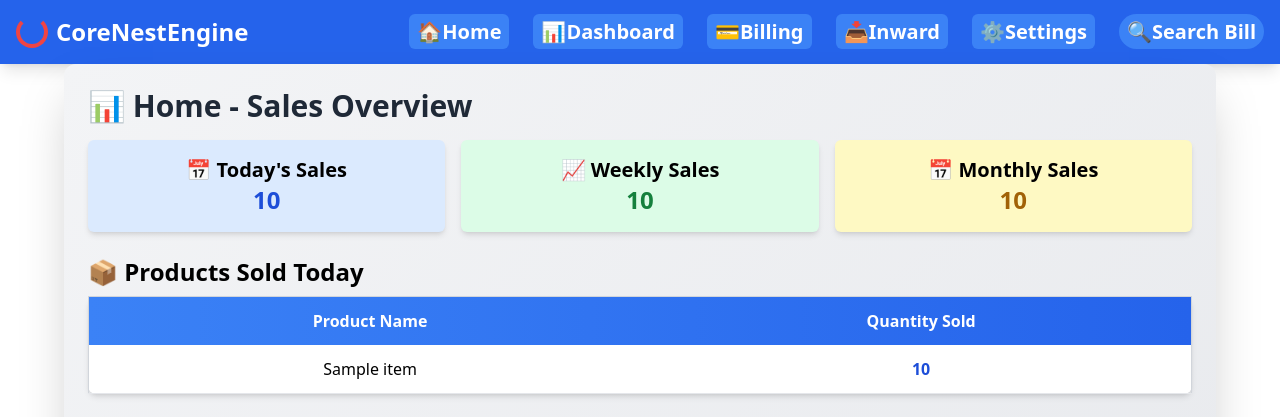
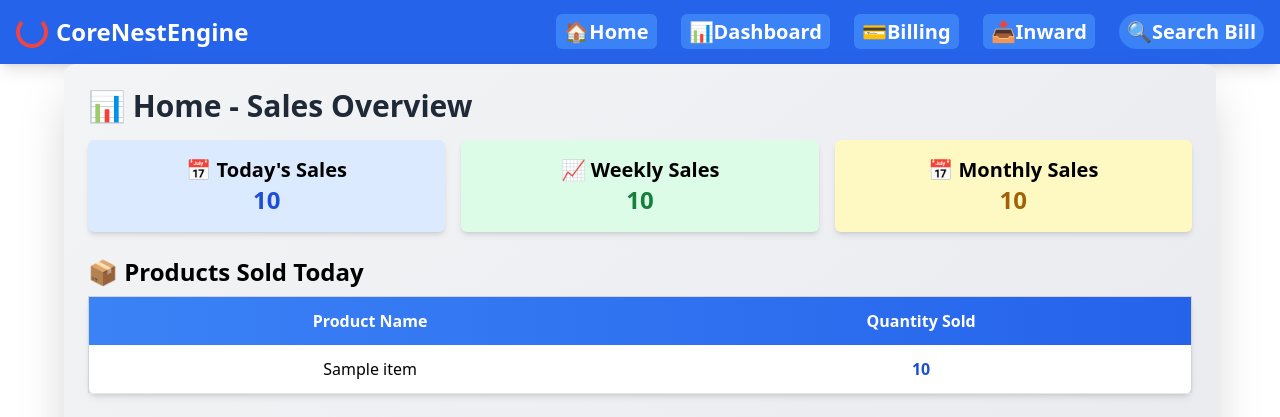
Before and after one commit to theNareshofficial/CoreNestEngine, a Python web app: template templates/home.html in a window 1280 px wide. Shown: the top 417 px of the page. Run offline with Jinja, Linux system fonts and the light colour scheme; the template is opened without the code that fills it: most values are stand-ins (such as "Sample title", 1, 10 or a date in 2020); some libraries are stand-ins or nearby versions.

Commit message:
updated link

```diff
--- a/templates/navbar.html
+++ b/templates/navbar.html
@@ -1,36 +1,29 @@
-<!-- templates/navbar.html -->
 <nav class="bg-blue-600 text-white font-bold p-4 shadow-lg">
     <div class="container mx-auto flex justify-between items-center">
-        <!-- Animated Clickable Logo -->
-        <a href="{{ url_for('home') }}" class="text-2xl font-bold flex items-center space-x-2 hover:text-red-400 transition duration-300">
+        <a href="{{ url_for('core.home') }}" class="text-2xl font-bold flex items-center space-x-2">
             <div class="animate-spin-slow w-8 h-8 border-4 border-red-500 border-t-transparent rounded-full"></div>
             <span>CoreNestEngine</span>
         </a>
 
-        <!-- Navigation Links -->
         <ul class="hidden lg:flex space-x-6 text-xl">
-            <li><a href="{{ url_for('home') }}" class="px-2 py-1 bg-blue-500 text-white rounded-md hover:bg-blue-700 transition duration-200">🏠Home</a></li>
-            <li><a href="/dashboard.html" class="px-2 py-1 bg-blue-500 text-white rounded-md hover:bg-blue-700 transition duration-200">📊Dashboard</a></li>
-            <li><a href="{{ url_for('billing_page') }}" class="px-2 py-1 bg-blue-500 text-white rounded-md hover:bg-blue-700 transition duration-200">💳Billing</a></li>
-            <li><a href="{{ url_for('inward') }}" class="px-2 py-1 bg-blue-500 text-white rounded-md hover:bg-blue-700 transition duration-200">📥Inward</a></li>
-            <li><a href="/settings.html" class="px-2 py-1 bg-blue-500 text-white rounded-md hover:bg-blue-700 transition duration-200">⚙️Settings</a></li>
-            <li><a href="{{ url_for('bill_detail') }}" class="px-2 py-1 bg-blue-500 text-white rounded-full hover:bg-blue-700 transition duration-200">🔍Search Bill</a></li>
+            <li><a href="{{ url_for('core.home') }}" class="px-2 py-1 bg-blue-500 rounded-md hover:bg-blue-700">🏠Home</a></li>
+            <li><a href="{{ url_for('inventory.dashboard') }}" class="px-2 py-1 bg-blue-500 rounded-md hover:bg-blue-700">📊Dashboard</a></li>
+            <li><a href="{{ url_for('billing.billing_page') }}" class="px-2 py-1 bg-blue-500 rounded-md hover:bg-blue-700">💳Billing</a></li>
+            <li><a href="{{ url_for('inventory.inward') }}" class="px-2 py-1 bg-blue-500 rounded-md hover:bg-blue-700">📥Inward</a></li>
+            <li><a href="{{ url_for('billing.bill_detail') }}" class="px-2 py-1 bg-blue-500 rounded-full hover:bg-blue-700">🔍Search Bill</a></li>
         </ul>
 
-        <!-- Tablet & Mobile Menu Button -->
         <button id="menu-btn" class="lg:hidden focus:outline-none">
             <span class="text-2xl">&#9776;</span>
         </button>
     </div>
 
-    <!-- Tablet & Mobile Menu -->
     <ul id="mobile-menu" class="hidden flex-col space-y-4 p-4 bg-gray-700 mt-2 lg:hidden rounded-lg shadow-md">
-        <li><a href="{{ url_for('home') }}" class="px-4 py-2 bg-blue-500 text-white rounded-md hover:bg-blue-700 transition duration-200">🏠Home</a></li>
-        <li><a href="/dashboard.html" class="block text-center hover:text-yellow-300">📊Dashboard</a></li>
-        <li><a href="{{ url_for('inward') }}" class="block text-center hover:text-yellow-300">📥Inward</a></li>
-        <li><a href="{{ url_for('billing_page') }}" class="block text-center hover:text-yellow-300">💳Billing</a></li>
-        <li><a href="/settings.html" class="block text-center hover:text-yellow-300">⚙️Settings</a></li>
-        <li><a href="{{ url_for('bill_detail') }}" class="block text-center hover:text-yellow-300">🔍Search Bill</a></li>
+        <li><a href="{{ url_for('core.home') }}" class="block text-center hover:text-yellow-300">🏠Home</a></li>
+        <li><a href="{{ url_for('inventory.dashboard') }}" class="block text-center hover:text-yellow-300">📊Dashboard</a></li>
+        <li><a href="{{ url_for('billing.billing_page') }}" class="block text-center hover:text-yellow-300">💳Billing</a></li>
+        <li><a href="{{ url_for('inventory.inward') }}" class="block text-center hover:text-yellow-300">📥Inward</a></li>
+        <li><a href="{{ url_for('billing.bill_detail') }}" class="block text-center hover:text-yellow-300">🔍Search Bill</a></li>
     </ul>
 </nav>
 
```
